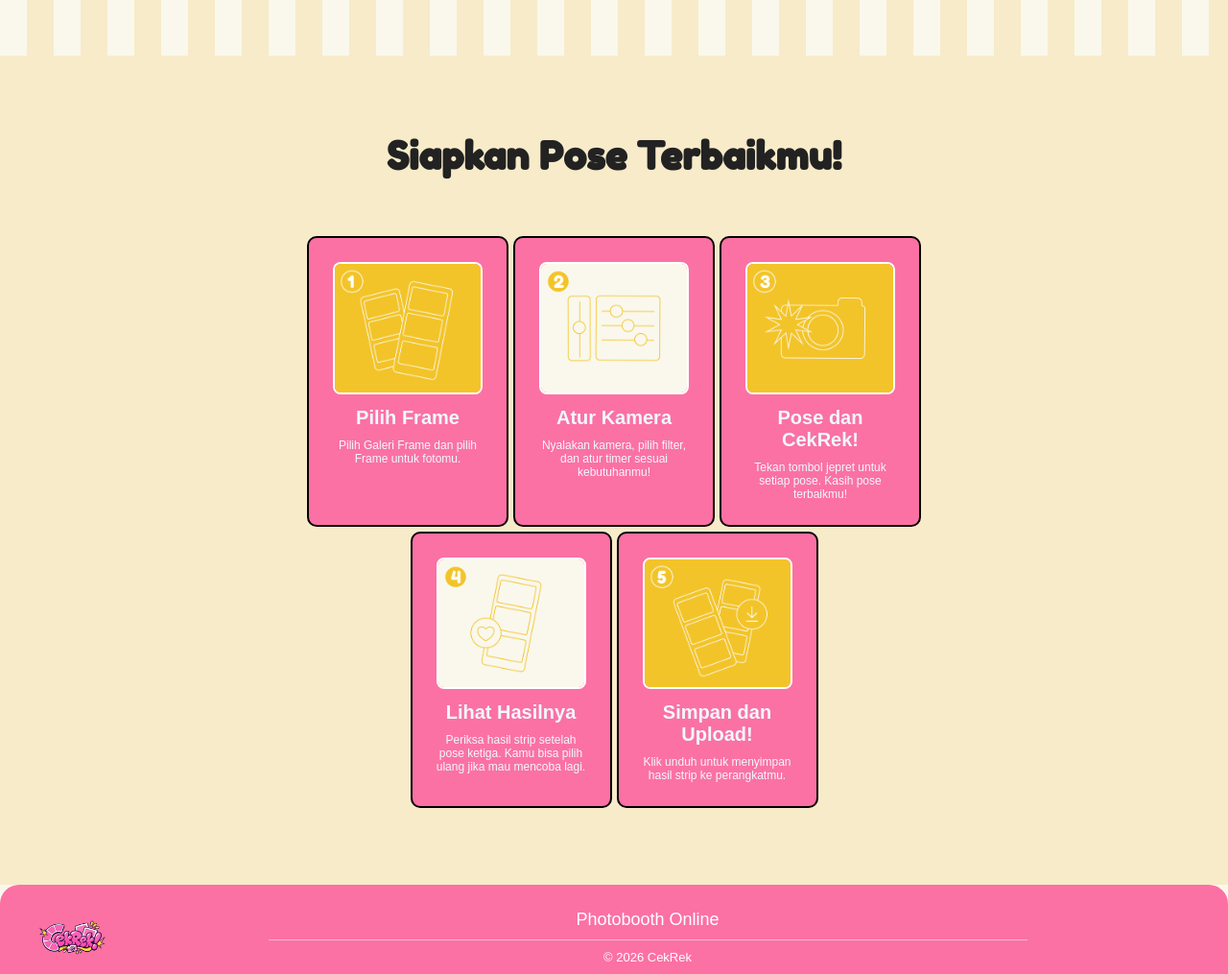
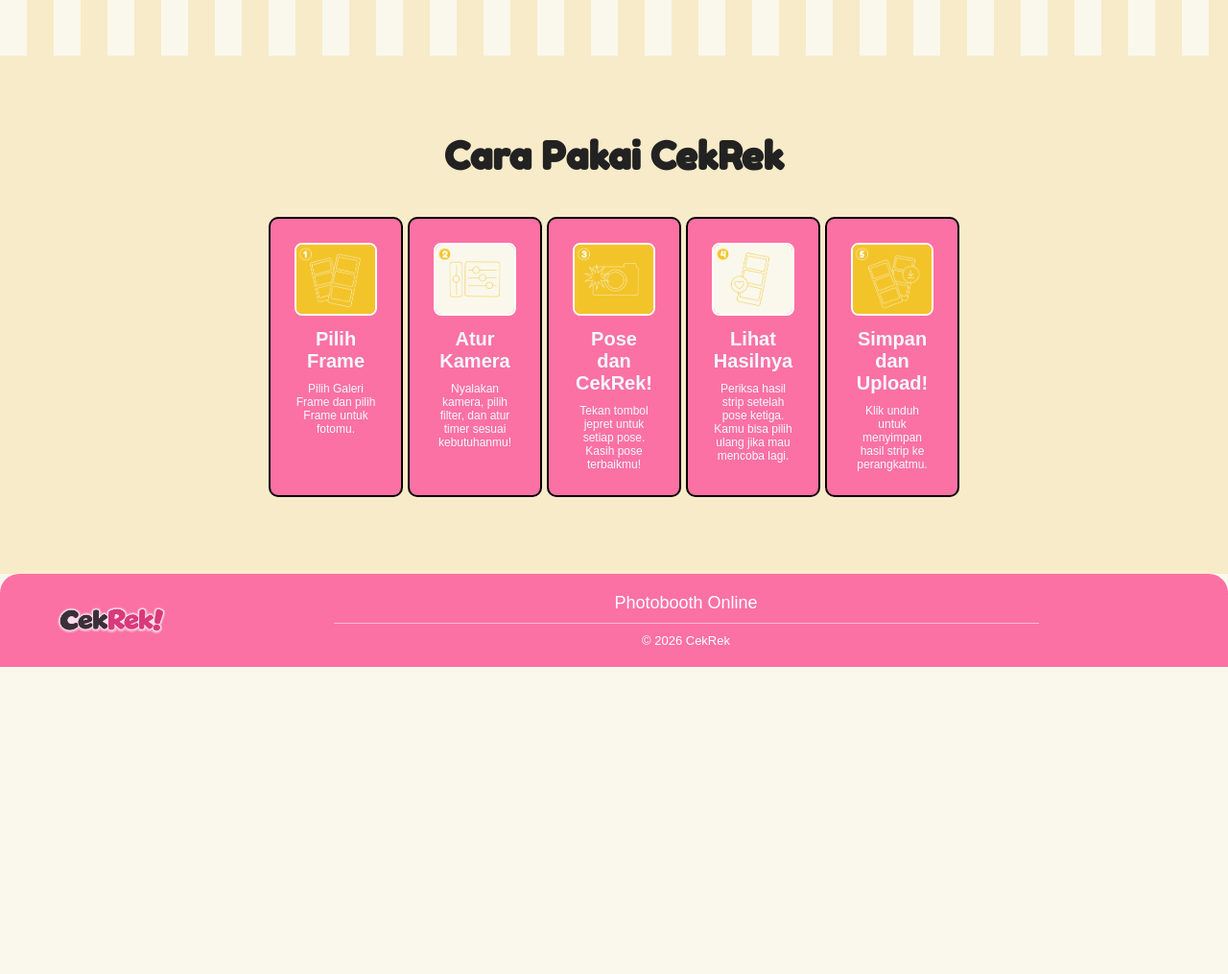
Before and after one commit to Kitamin199/PhotoboothIhsan, a plain HTML site: page index.html in a window 1280 px wide. Shown: the part 740-1755 px from the top of the page at 96% size. After the commit the page ends 1435 px from the top, so only its background shows below. Drawn offline with Linux system fonts and the light colour scheme.

Commit message:
panduan, footer, index

```diff
--- a/css/faq.css
+++ b/css/faq.css
@@ -78,7 +78,7 @@
   text-align: center;
 }
 
-.footer-logo { height: 70px; }
+.footer-logo { height: 50px; }
 .tengah  { flex: 1; }
 .tagline { margin: 0 0 10px; font-size: 18px; }
 .copy    { margin: 10px 0 0; font-size: 13px; }
--- a/css/panduan.css
+++ b/css/panduan.css
@@ -12,7 +12,6 @@
         display: flex;
         justify-content: center;
         gap: 5px;
-        flex-wrap: wrap;
         margin-top: 30px;
     }
 
--- a/index.html
+++ b/index.html
@@ -60,7 +60,7 @@
 
   <!-- PANDUAN START HERE-->
    <section class="panduanmenu">
-        <h2 style="padding-bottom: 30px; font-size: 40px;">Siapkan Pose Terbaikmu!</h2>
+        <h2 style="padding-bottom: 10px; font-size: 40px;">Cara Pakai CekRek</h2>
 
         <div class="panduancont">
             <div class="panduancard">
@@ -265,7 +265,7 @@
 
   <!-- FOOTER -->
   <footer class="footer">
-    <img src="gambar/logoCekRek.png" alt="Logo CekRek" class="footer-logo">
+    <img src="gambar/Logo_New.png" alt="Logo CekRek" class="footer-logo">
     <div class="tengah">
       <p class="tagline">Photobooth Online</p>
       <hr>
```
